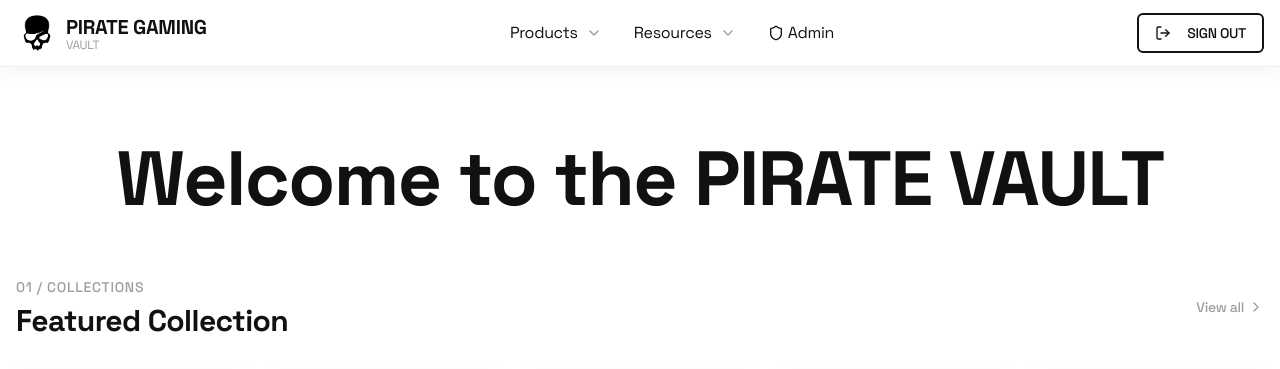
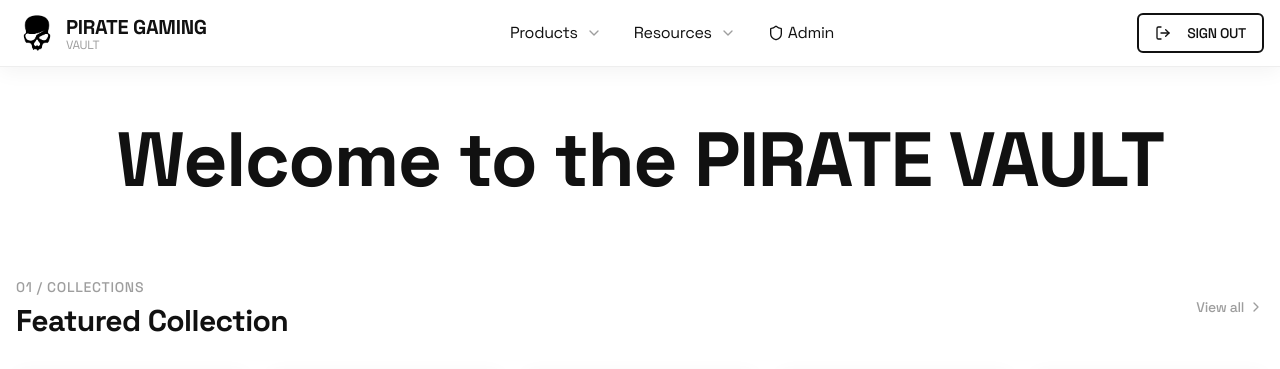
Before and after one commit to InsigniaGiuseppe/pirategamingvault, a React (Vite) app: page /dashboard in a window 1280 px wide. Shown: the top 369 px of the page. Built offline with nearby package versions, Linux system fonts and the light colour scheme; sample sign-in values are in the browser's storage; grey boxes are pictures that could not be loaded; a web font is replaced by a local one.

Commit message:
Fix: Adjust subtitle position
Slightly raise the subtitle in the hero section to prevent it from being cut off.

```diff
--- a/src/pages/Dashboard.tsx
+++ b/src/pages/Dashboard.tsx
@@ -35,8 +35,8 @@ const Dashboard = () => {
             />
             <div className="absolute inset-0 bg-white"></div>
 
-            {/* Updated text alignment to center */}
-            <div className="absolute top-1/2 left-0 right-0 transform -translate-y-1/4 p-4 md:p-8 animate-fade-up text-center">
+            {/* Adjusted position of subtitle by reducing translate-y to avoid cutoff */}
+            <div className="absolute top-1/2 left-0 right-0 transform -translate-y-1/3 p-4 md:p-8 animate-fade-up text-center">
               <div className="flex flex-col items-center">
                 <h1 className="text-[2.5rem] md:text-clamp-hero font-bold text-black mb-2 font-satoshi">
                   Welcome to the PIRATE VAULT
```
